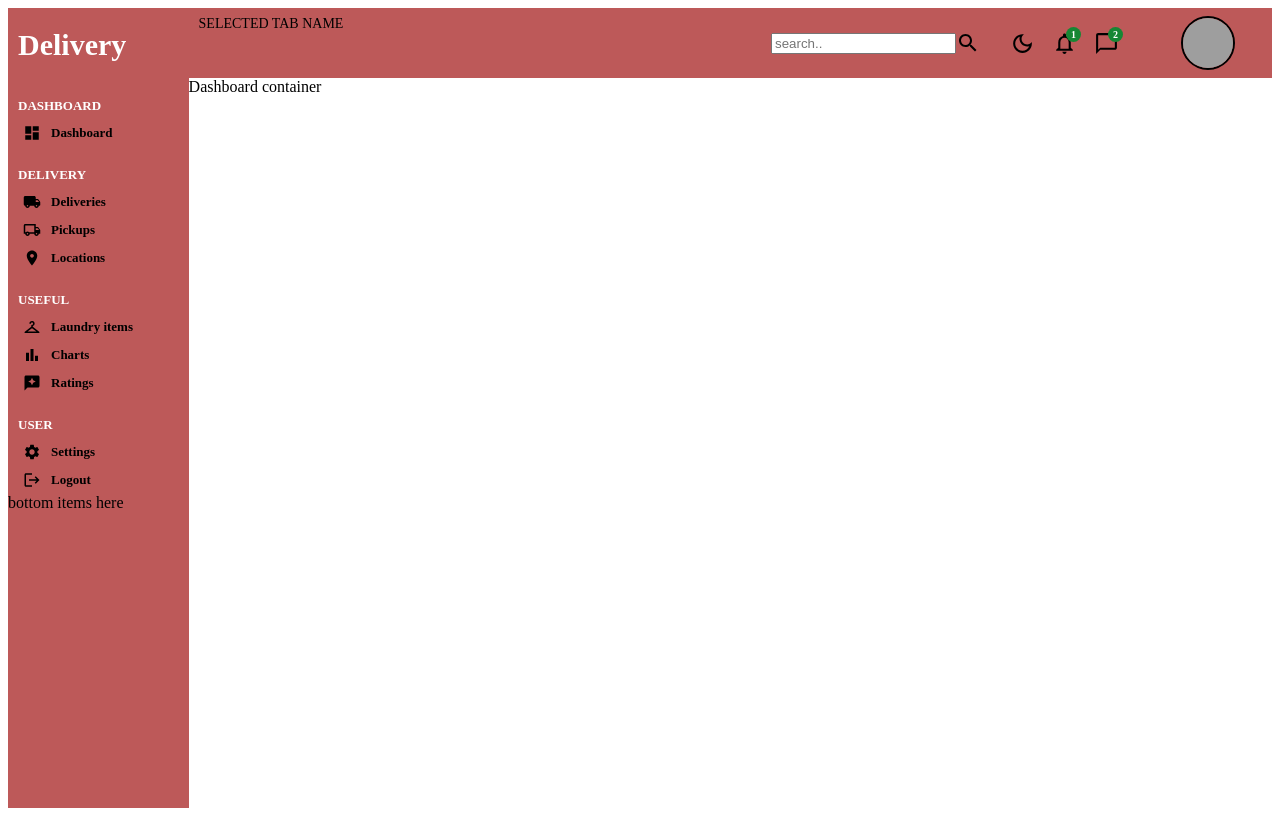
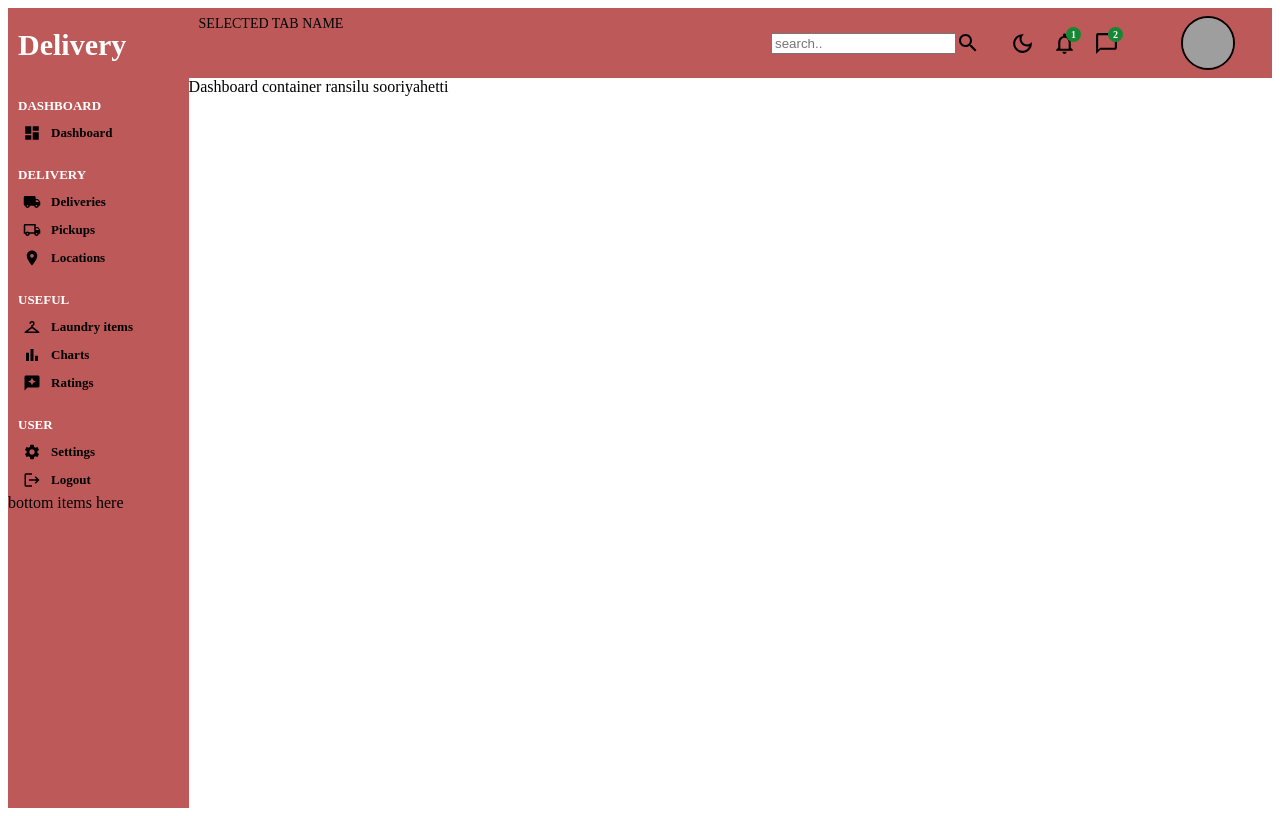
Before and after one commit to RuntimeTerrorOG/onlinedeliveryportal-frontend, a React (Create React App) app: page / in a window 1280 px wide. Built offline with nearby package versions, Linux system fonts and the light colour scheme; grey boxes are pictures that could not be loaded.

Commit message:
add name

```diff
--- a/src/Pages/dashboard/Dashboard.jsx
+++ b/src/Pages/dashboard/Dashboard.jsx
@@ -10,6 +10,7 @@ const Dashboard = () => {
         <div className="dashboardContainer">
         <Navbar/>
           Dashboard container
+          ransilu sooriyahetti
         </div>
     </div>
   )
```
